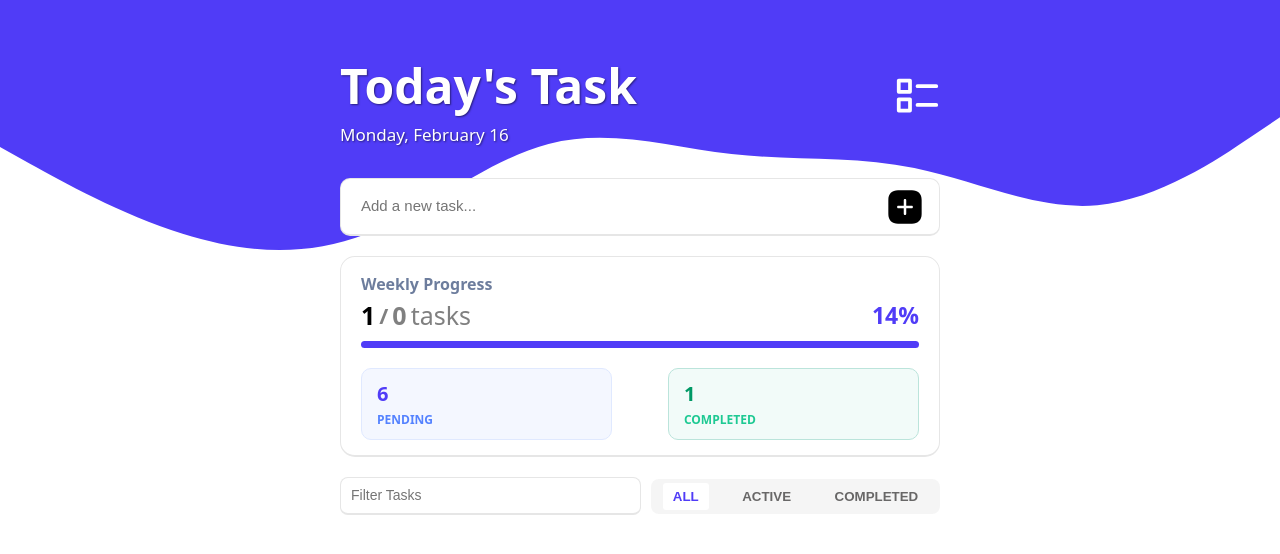
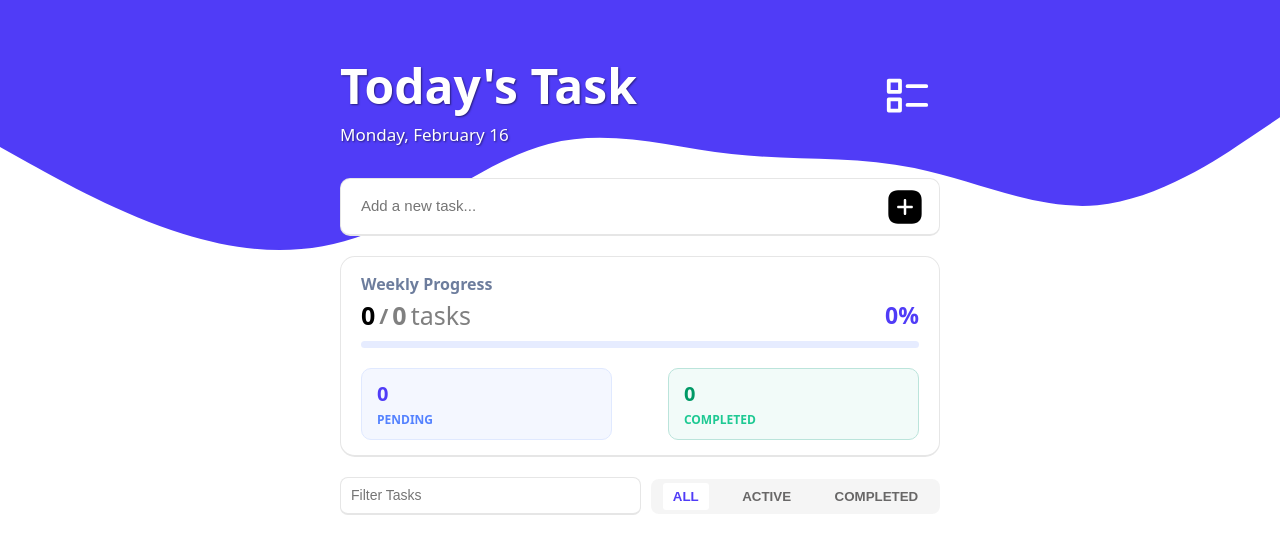
Before and after one commit to geraldmrls/Todo-app-with-react-js, a React (Vite) app in the folder todo-project/: page / in a window 1280 px wide. Shown: the top 554 px of the page. Built offline with nearby package versions, Linux system fonts and the light colour scheme.

Commit message:
Make the sorting buttons interactive

```diff
--- a/todo-project/src/App.css
+++ b/todo-project/src/App.css
@@ -20,8 +20,8 @@
 
 @media (width<=767px) {
   .todo-container {
-    margin-left: 10%;
-    margin-right: 10%;
+    width: 100%;
+    max-width: 340px;
     margin-bottom: 0px;
   }
 }
--- a/todo-project/src/App.jsx
+++ b/todo-project/src/App.jsx
@@ -6,15 +6,19 @@ import './App.css'
 
 function App() {
 
-  const [todo, setTodo] = useState(()=>{
+  const [todo, setTodo] = useState(() => {
     const savedTodos = localStorage.getItem("todos");
     return savedTodos ? JSON.parse(savedTodos) : [];
   });
 
+  function getTasksCompleted() {
+    return todo.filter((todoItem)=>todoItem.status === true);
+  }
+
   return (
     <div className='todo-container'>
-      <Header/>
-      <TodoBody todo={todo} setTodo={setTodo}/>
+      <Header />
+      <TodoBody todo={todo} setTodo={setTodo} getTasksCompleted={getTasksCompleted} />
     </div>
   )
 }
--- a/todo-project/src/components/FilterTodo/FilterTodo.css
+++ b/todo-project/src/components/FilterTodo/FilterTodo.css
@@ -35,10 +35,6 @@
   margin-left: 10px;
   border-radius: 8px;
   height: 35px;
-}
-
-.sortout-buttons-container :first-child .clicked-button{
-  background-color: green;
 }
 
 button {
@@ -82,6 +78,8 @@ button:hover {
   .filter-box{
     margin-bottom: 8px;
     box-sizing: border-box;
+    max-width: none;
+    height: 45+px;
   }
 
 }
--- a/todo-project/src/components/FilterTodo/FilterTodo.jsx
+++ b/todo-project/src/components/FilterTodo/FilterTodo.jsx
@@ -1,12 +1,9 @@
 
-import { useState, useEffect } from "react"
+import {useEffect } from "react"
 import "./FilterTodo.css"
 
-export function FilterTodo(){
-    const [buttonActive, setButtonActive] = useState(()=>{
-        const buttonActiveSaved = localStorage.getItem("clicked-button");
-        return buttonActiveSaved ? JSON.parse(buttonActiveSaved) : "ALL";
-    });
+export function FilterTodo({ buttonActive, setButtonActive }){
+
 
     useEffect(()=>{
         localStorage.setItem("clicked-button", JSON.stringify(buttonActive));
@@ -21,6 +18,7 @@ export function FilterTodo(){
     return(
         <>
             <div className="filter-class">
+
                 <input className="filter-box" type="text" placeholder="Filter Tasks"/>
 
                 <div className="sortout-buttons-container">
--- a/todo-project/src/components/Header/Header.css
+++ b/todo-project/src/components/Header/Header.css
@@ -7,6 +7,7 @@ header {
 
 .todo-logo {
   height: 45px;
+  margin-right: 10px;
 }
 
 .todays-task {
@@ -24,6 +25,9 @@ header {
 /* responsive */
 
 @media(width<=767px){
+  header{
+    padding-right: 15px;
+  }
   .todays-task{
     font-size: 40px;
   }
--- a/todo-project/src/components/SearchBar/AddTodoInput.jsx
+++ b/todo-project/src/components/SearchBar/AddTodoInput.jsx
@@ -2,13 +2,17 @@
 import { useState, useEffect } from "react";
 import { WeeklyProgress } from "../WeeklyProgress/WeeklyProgress.jsx";
 import { TodoList } from "../TodoList/TodoList.jsx";
-import {FilterTodo} from "../FilterTodo/FilterTodo.jsx"
+import { FilterTodo } from "../FilterTodo/FilterTodo.jsx"
 import AddImage from "../../assets/add.svg?react"
 import "./AddTodoInput.css"
 
-export function TodoBody({ todo, setTodo }) {
+export function TodoBody({ todo, setTodo, getTasksCompleted }) {
     const [inputValue, setInputValue] = useState("");
-    useEffect(()=>{
+    const [buttonActive, setButtonActive] = useState(() => {
+        const buttonActiveSaved = localStorage.getItem("clicked-button");
+        return buttonActiveSaved ? JSON.parse(buttonActiveSaved) : "ALL";
+    });
+    useEffect(() => {
         localStorage.setItem("todos", JSON.stringify(todo))
     }, [todo]);
 
@@ -44,9 +48,9 @@ export function TodoBody({ todo, setTodo }) {
                 <input value={inputValue} className="input-todo" type="text" placeholder="Add a new task..." onChange={handleInput} onKeyDown={pressEnterKey} />
                 <AddImage alt="add-image" className="add-image" onClick={handleAddButton} />
             </div>
-            <WeeklyProgress todo={todo}/>
-            <FilterTodo />
-            <TodoList todo={todo} setTodo={setTodo} />
+            <WeeklyProgress todo={todo} getTasksCompleted={getTasksCompleted} />
+            <FilterTodo buttonActive={buttonActive} setButtonActive={setButtonActive} />
+            <TodoList todo={todo} setTodo={setTodo} getTasksCompleted={getTasksCompleted} buttonActive={buttonActive} />
 
         </>
     )
--- a/todo-project/src/components/TodoList/TodoList.jsx
+++ b/todo-project/src/components/TodoList/TodoList.jsx
@@ -7,9 +7,8 @@ import Cirlce from "../../assets/circle.svg?react"
 import Check from "../../assets/check.svg?react"
 import "./TodoList.css"
 
-export function TodoList({ todo, setTodo }) {
+export function TodoList({ todo, setTodo, getTasksCompleted, buttonActive }) {
     const [todoEdit, setTodoEdit] = useState(null);
-    const [check, setCheck] = useState(null);
     const todoContainerRef = useRef(null)
     useEffect(() => {
         const containerElem = todoContainerRef.current;
@@ -18,9 +17,6 @@ export function TodoList({ todo, setTodo }) {
         }
     }, [todo]);
 
-    useEffect(() => {
-        console.log(todo)
-    }, [todo])
 
     if (!todo) return null;
 
@@ -83,22 +79,32 @@ export function TodoList({ todo, setTodo }) {
     }
 
 
+    const tasksToShow = todo.filter(todoItem=>{
+        if(buttonActive==="ALL"){
+            return todoItem;
+        }else if (buttonActive === "ACTIVE"){
+            return todoItem.status === false;
+        }else if(buttonActive === "COMPLETED"){
+            return todoItem.status === true;
+        }
+    })
 
 
     return (
         <div className="todo-items-container" ref={todoContainerRef}>
-            {todo.map(todoElement => {
+            {tasksToShow.map(todoElement => {
                 return (
                     <div className="todo-value-container" key={todoElement.id}>
 
                         <div className="todo-added-container">
 
                             <div className="circle-check-contianer" onClick={() => {
-                                    checkTask(todoElement.id)
-                                }}>
-                                <Check className={`check-image ${todoElement.status === true ? "check-reveal" : ""}`}/>
+                                checkTask(todoElement.id);
+                                getTasksCompleted()
+                            }}>
+                                <Check className={`check-image ${todoElement.status === true ? "check-reveal" : ""}`} />
 
-                                <Cirlce className={`circle-image ${todoElement.status === true ? "circle-clicked" : ""}`}  />
+                                <Cirlce className={`circle-image ${todoElement.status === true ? "circle-clicked" : ""}`} />
                             </div>
 
                             <input type="text" className={todoEdit?.id === todoElement.id ? "show-edit-input" : "remove-edit-input"} value={todoEdit?.name || ""} onChange={updateTodo} onKeyDown={handleKeyDown} onBlur={saveUpdatedTodo} autoFocus />
--- a/todo-project/src/components/WeeklyProgress/WeeklyProgress.css
+++ b/todo-project/src/components/WeeklyProgress/WeeklyProgress.css
@@ -10,6 +10,8 @@
     flex-direction: column;
     justify-content: space-between;
     flex-wrap: wrap;
+
+    background-color: white;
 
 }
 
@@ -28,14 +30,22 @@
     align-items: center;
 }
 
-.progress-bar{
+.progress-bar-track {
     width: 100%;
     height: 7px;
     border-radius: 3.5px;
+    background-color: #e6ecff;
+    margin-top: 7px;
+    overflow: hidden;
+}
+
+.progress-bar-fill {
+    height: 100%;
+    width: 0%;
     background-color: var(--primary-color);
-    margin-top: 7px;
-    box-sizing: border-box;
+    transition: width 0.4s ease;
 }
+
 
 .progress-in-fraction-container{
     display: flex;
--- a/todo-project/src/components/WeeklyProgress/WeeklyProgress.jsx
+++ b/todo-project/src/components/WeeklyProgress/WeeklyProgress.jsx
@@ -1,8 +1,16 @@
 
 import "./WeeklyProgress.css"
 
-export function WeeklyProgress({ todo }) {
+export function WeeklyProgress({ todo, getTasksCompleted }) {
 
+    const totalTasks = todo.length;
+    const tasksCompleted = getTasksCompleted().length;
+    const tasksPending = totalTasks - tasksCompleted;
+
+    const percentage =
+        totalTasks === 0
+            ? 0
+            : Math.round((tasksCompleted / totalTasks) * 100);
 
     return (
         <div className="weekly-progress-container">
@@ -15,7 +23,7 @@ export function WeeklyProgress({ todo }) {
                     <div className="progress-in-fraction-container">
 
                         <div className="fraction-container">
-                            <span className="completed-count-numerator">1</span>
+                            <span className="completed-count-numerator">{tasksCompleted}</span>
 
                             <span className="dash">/</span>
 
@@ -27,22 +35,24 @@ export function WeeklyProgress({ todo }) {
                     </div>
 
                     <div className="progress-percentage-container">
-                        <span className="progress-percentage">14</span>
-                    %</div>
+                        <span className="progress-percentage">{percentage}</span>
+                        %</div>
                 </div>
 
-                <div className="progress-bar"></div>
+                <div className="progress-bar-track">
+                    <div className="progress-bar-fill" style={{width: `${percentage}%`}}></div>
+                </div>
             </div>
 
             <div className="pending-completed-container">
 
                 <div className="pending-container">
-                    <span className="pending-count">6</span>
+                    <span className="pending-count">{tasksPending}</span>
                     <span className="pending-title">PENDING</span>
                 </div>
 
                 <div className="completed-container">
-                    <span className="completed-count">1</span>
+                    <span className="completed-count">{tasksCompleted}</span>
                     <span className="completed-title">COMPLETED</span>
                 </div>
 
```
